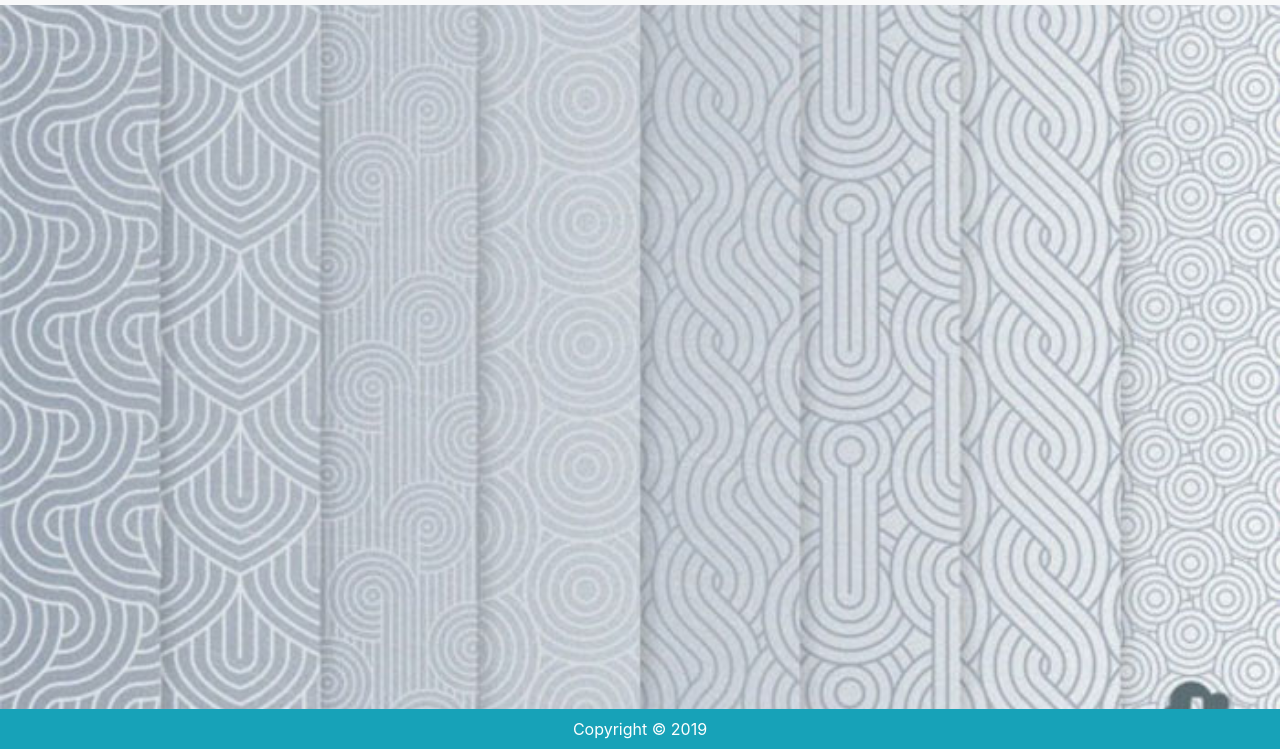
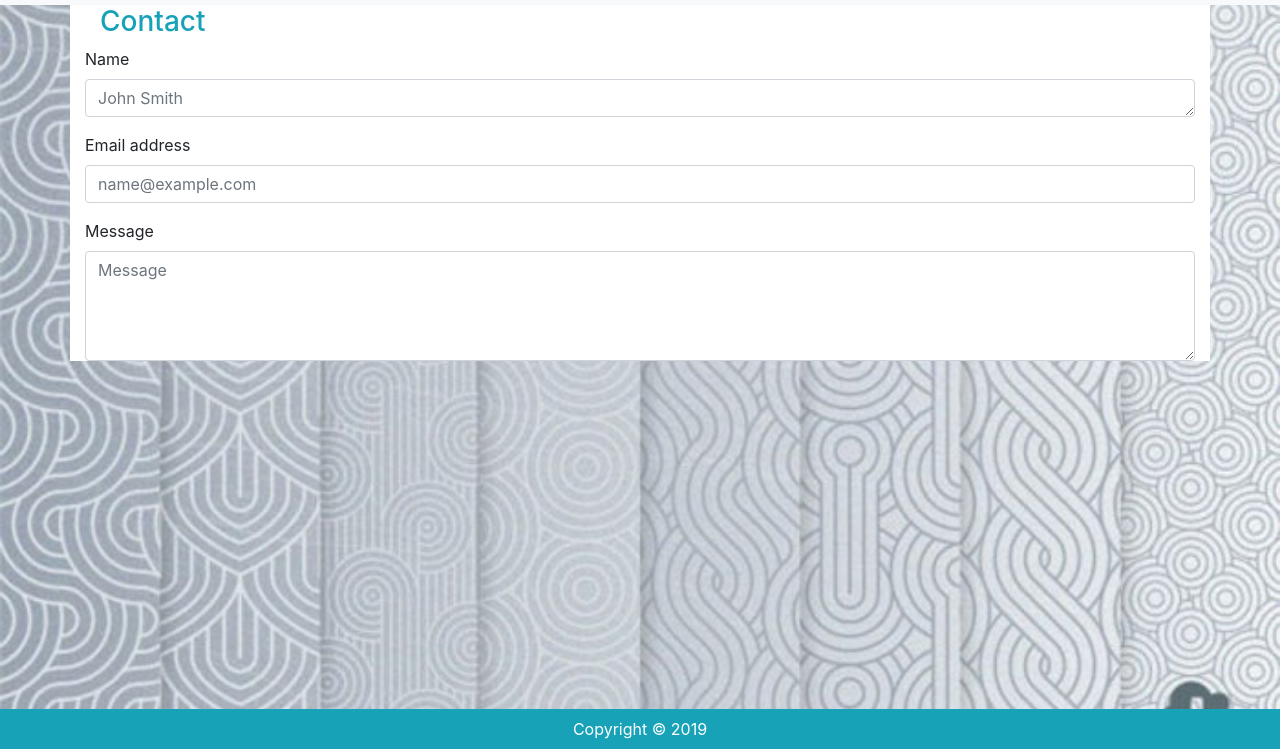
Before and after one commit to ericlamacchia/Bootstrap-Portfolio, a plain HTML site: page contact.html in a window 1280 px wide. Shown: the part 51-800 px from the top of the page. Drawn offline with nearby package versions, Linux system fonts and the light colour scheme.

Commit message:
Finished contact and about me

```diff
--- a/contact.html
+++ b/contact.html
@@ -38,8 +38,28 @@
 
 <body class="bg">
 
-  <div class="container">
+    <div class="container bg-white">
+        <div>
+            <div class="col-sm-2 text-info">
+                <h3>Contact</h3>
+            </div>
+                <form>
+                        <div class="form-group">
+                                <label for="exampleFormControlTextarea1">Name</label>
+                                <textarea class="form-control" id="exampleFormControlTextarea1" placeholder="John Smith" rows="1"></textarea>
+                              </div>
+                        <div class="form-group">
+                          <label for="exampleFormControlInput1">Email address</label>
+                          <input type="email" class="form-control" id="exampleFormControlInput1" placeholder="name@example.com">
+                        </div>
 
+                        <div class="form-group">
+                          <label for="exampleFormControlTextarea1">Message</label>
+                          <textarea class="form-control" id="exampleFormControlTextarea1" placeholder="Message" rows="4"></textarea>
+                        </div>
+                      </form>
+            </div>
+        </div>
     </div>
 
     <footer class="container-fluid bg-info footerfun text-center text-white">
@@ -58,3 +78,5 @@
         integrity="sha384-JjSmVgyd0p3pXB1rRibZUAYoIIy6OrQ6VrjIEaFf/nJGzIxFDsf4x0xIM+B07jRM"
         crossorigin="anonymous"></script>
 </body>
+
+</html>
```
Lines whose indentation alone changed are shown as unchanged.
